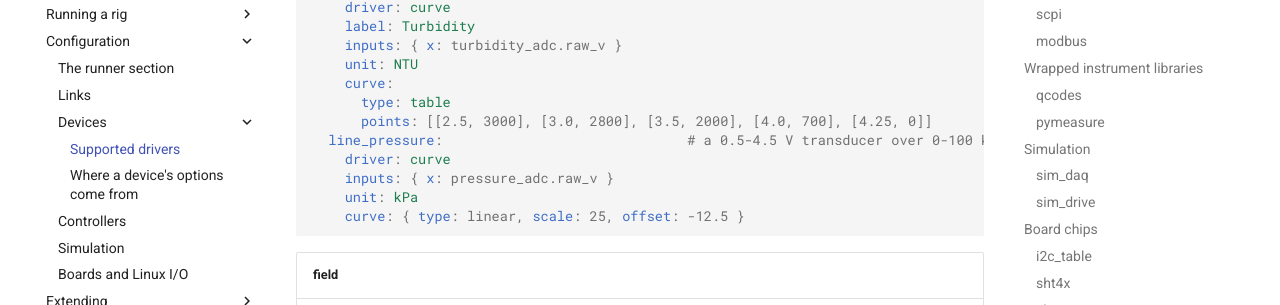
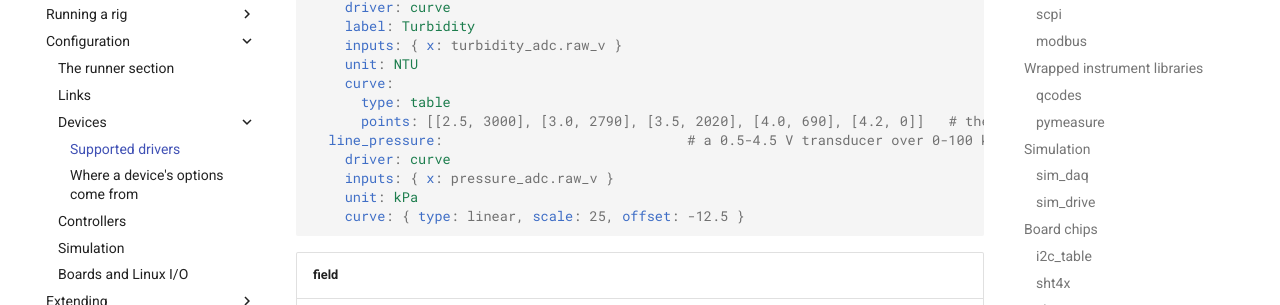
Before and after one commit to bengineer42/flyball, an MkDocs documentation site: the page built from book/src/2-config/devices/drivers.md, in a window 1280 px wide and 900 px high, scrolled down 29145 px. Shown: the part 148-453 px from the top of the window. Built offline with MkDocs 1.6.1 and Material for MkDocs 9.7.7, drawn with Linux system fonts in a browser that asks for light colours; comment, search, counter and statistics services are not loaded; the version menu is left out.

Commit message:
turbidity example: the curve is DFRobot's published typical SEN0189 voltage/NTU curve, cited, in place of an invented shape; still a placeholder until a probe is calibrated, and the comment says so
Signed-off-by: Bengineer <158306087+bengineer42@users.noreply.github.com>

```diff
--- a/book/src/2-config/devices/drivers.md
+++ b/book/src/2-config/devices/drivers.md
@@ -1010,7 +1010,7 @@ devices:
     unit: NTU
     curve:
       type: table
-      points: [[2.5, 3000], [3.0, 2800], [3.5, 2000], [4.0, 700], [4.25, 0]]
+      points: [[2.5, 3000], [3.0, 2790], [3.5, 2020], [4.0, 690], [4.2, 0]]   # the vendor's typical curve: calibrate your own
   line_pressure:                              # a 0.5-4.5 V transducer over 0-100 kPa
     driver: curve
     inputs: { x: pressure_adc.raw_v }
```
Also changed, not shown: 1 other file.
